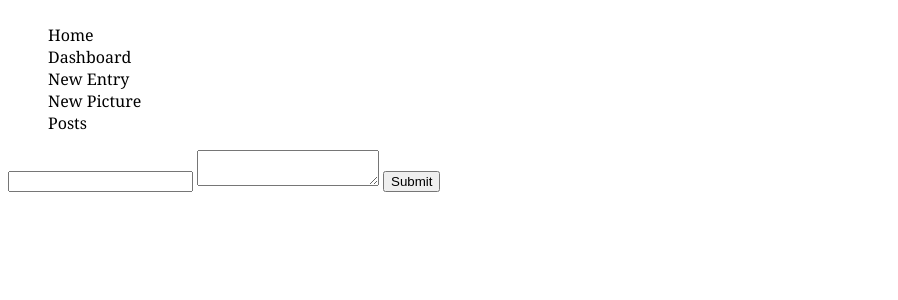
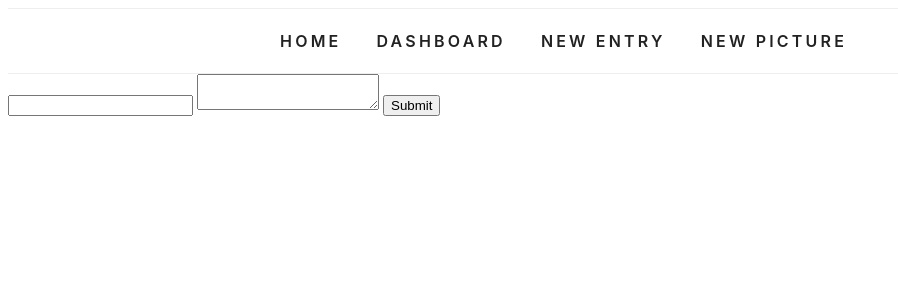
Before and after one commit to thesus/bokstaever, a Django app: page /dashboard/post/edit/ in a window 1280 px wide. Shown: the top 300 px of the page, without its empty margins (0-898 px from the left). Run offline with Django 3.2, Linux system fonts and the light colour scheme; data that the repository does not hold is empty; style sheets or scripts are compiled from the project's sources.

Commit message:
First attempt at post list

```diff
--- a/src/bokstaever/static/css/dashboard.scss
+++ b/src/bokstaever/static/css/dashboard.scss
@@ -1,9 +1,49 @@
-.navigation {
-    font-family: Georgia, serif;
-    display: inline-block;
-    list-style-type: none;
-    li a {
-        text-decoration: none;
-        color: black;
+$font-family-sans-serif:
+  -apple-system,
+  BlinkMacSystemFont,
+  "Segoe UI",
+  "Roboto",
+  "Helvetica Neue", Arial, sans-serif,
+  "Apple Color Emoji", "Segoe UI Emoji", "Segoe UI Symbol" !default;
+
+$navbar-height: 4rem;
+
+.navbar {
+    display: block;
+    width: 100%;
+    height: $navbar-height;
+    background: #fff;
+    border-top: 1px solid #eee;
+    border-bottom: 1px solid #eee;
+
+    ul {
+        font-family: $font-family-sans-serif;
+        list-style: none;
+        margin: 0 0 0 0;
+        li {
+            margin-right: 35px;
+            text-transform: uppercase;
+            font-weight: 600;
+            letter-spacing: .2rem;
+            position: relative;
+            float: left;
+            text-decoration: none;
+            line-height: $navbar-height;
+            color: #222;
+
+            a {
+                text-decoration: none;
+                color: #222;
+            }
+        }
     }
 }
+
+div.container {
+    width: 100%;
+    max-width: 800px;
+    position: relative;
+    margin: 0px auto 0px auto;
+    box-sizing: border-box;
+    line-height: 1.6;
+}
--- a/src/dashboard/api.py
+++ b/src/dashboard/api.py
@@ -3,7 +3,28 @@ from django.core import serializers
 
 import json
 
-class AjaxResponseMixin:
+class AjaxSerializeListMixin:
+    def get(self, request, *args, **kwargs):
+        response = super().get(request, *args, **kwargs)
+        if request.is_ajax():
+            print(response.context_data)
+            objects = response.context_data['object_list']
+            if objects:
+                data = serializers.serialize(
+                    'json',
+                    list(objects),
+                    fields=self.fields
+                )
+                print(dir(objects))
+                print(data)
+                print(dir(response.context_data['page_obj']))
+                return HttpResponse(data, content_type='application/json')
+            else:
+                return JsonResponse({})
+        else:
+            return response
+
+class AjaxSerializeMixin:
     def get(self, request, *args, **kwargs):
         response = super().get(request, *args, **kwargs)
         if request.is_ajax():
@@ -19,6 +40,8 @@ class AjaxResponseMixin:
         else:
             return response
 
+
+class AjaxResponseMixin(AjaxSerializeMixin):
     def get_form_kwargs(self):
         kwargs = super().get_form_kwargs()
 
--- a/src/dashboard/templates/dashboard/base.html
+++ b/src/dashboard/templates/dashboard/base.html
@@ -11,13 +11,16 @@
 {% endblock stylesheets %}
 
 {% block base %}
-    <ul class="navigation">
+<nav class="navbar">
+  <div class="container">
+    <ul>
         <li><a href="">Home</a></li>
         <li><a href="">Dashboard</a></li>
         <li><a href="">New Entry</a></li>
         <li><a href="">New Picture</a></li>
-        <li><a href="">Posts</a></li>
     </ul>
+  </div>
+</nav>
     {% block content %}
 
     {% endblock content %}
--- a/src/dashboard/urls.py
+++ b/src/dashboard/urls.py
@@ -4,7 +4,8 @@ from dashboard.views import (
     DashboardIndex,
     ImageCreate,
     PostCreate,
-    PostUpdate
+    PostUpdate,
+    PostList
 )
 
 app_name = 'dashboard'
@@ -13,5 +14,6 @@ urlpatterns = [
     path('', DashboardIndex.as_view(), name='dashboard-index'),
     path('images/upload/', ImageCreate.as_view(), name='image-create'),
     path('post/edit/', PostCreate.as_view(), name='post-create'),
-    path('post/edit/<int:pk>', PostUpdate.as_view(), name='post-edit')
+    path('post/edit/<int:pk>', PostUpdate.as_view(), name='post-edit'),
+    path('post/list/<int:page>', PostList.as_view(), name='post-list')
 ]
--- a/src/dashboard/views.py
+++ b/src/dashboard/views.py
@@ -1,6 +1,9 @@
 from django.urls import reverse_lazy
 
-from django.views.generic import TemplateView
+from django.views.generic import (
+    TemplateView,
+    ListView
+)
 
 from django.views.generic.edit import (
     CreateView,
@@ -10,13 +13,20 @@ from django.views.generic.edit import (
 
 from bokstaever.models import Post
 
-from dashboard.api import AjaxResponseMixin
+from dashboard.api import (
+    AjaxResponseMixin,
+    AjaxSerializeMixin,
+    AjaxSerializeListMixin
+)
+
 from dashboard.forms import (
     ImageForm,
 )
 
 
-class DashboardIndex(TemplateView):
+class DashboardIndex(AjaxSerializeMixin,
+                     ListView):
+    model = Post
     template_name = 'dashboard/index.html'
 
 
@@ -58,3 +68,12 @@ class PostUpdate(PostViewMixin,
                  AjaxResponseMixin,
                  UpdateView):
     pass
+
+
+class PostList(
+        AjaxSerializeListMixin,
+        ListView):
+    model = Post
+    template_name = 'dashboard/post/list.html'
+    paginate_by = 2
+    fields = ['headline', 'text']
```
Also changed, not shown: src/bokstaever/static/css/style.scss (+9 -14 lines), src/dashboard/templates/dashboard/post/list.html (added, +35 -0 lines).
